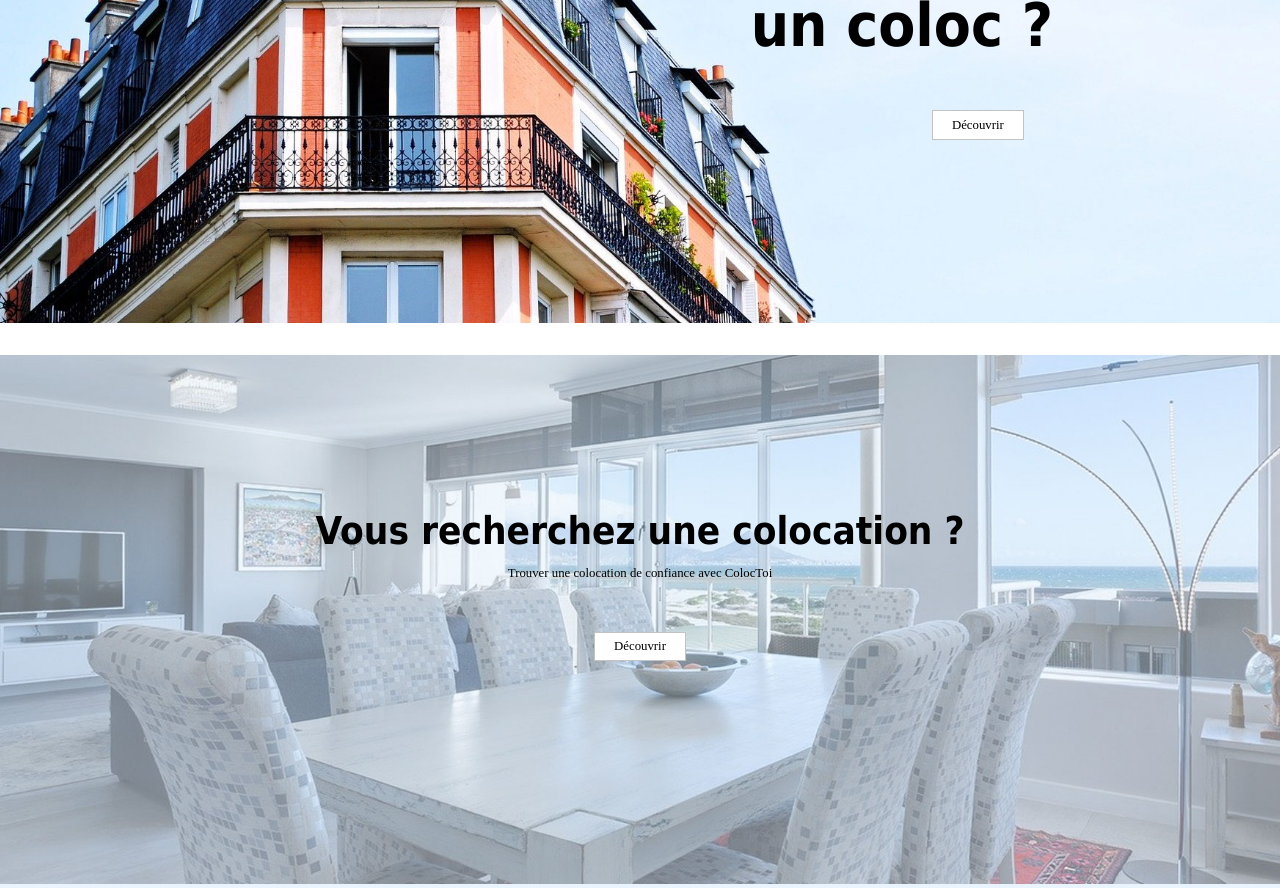
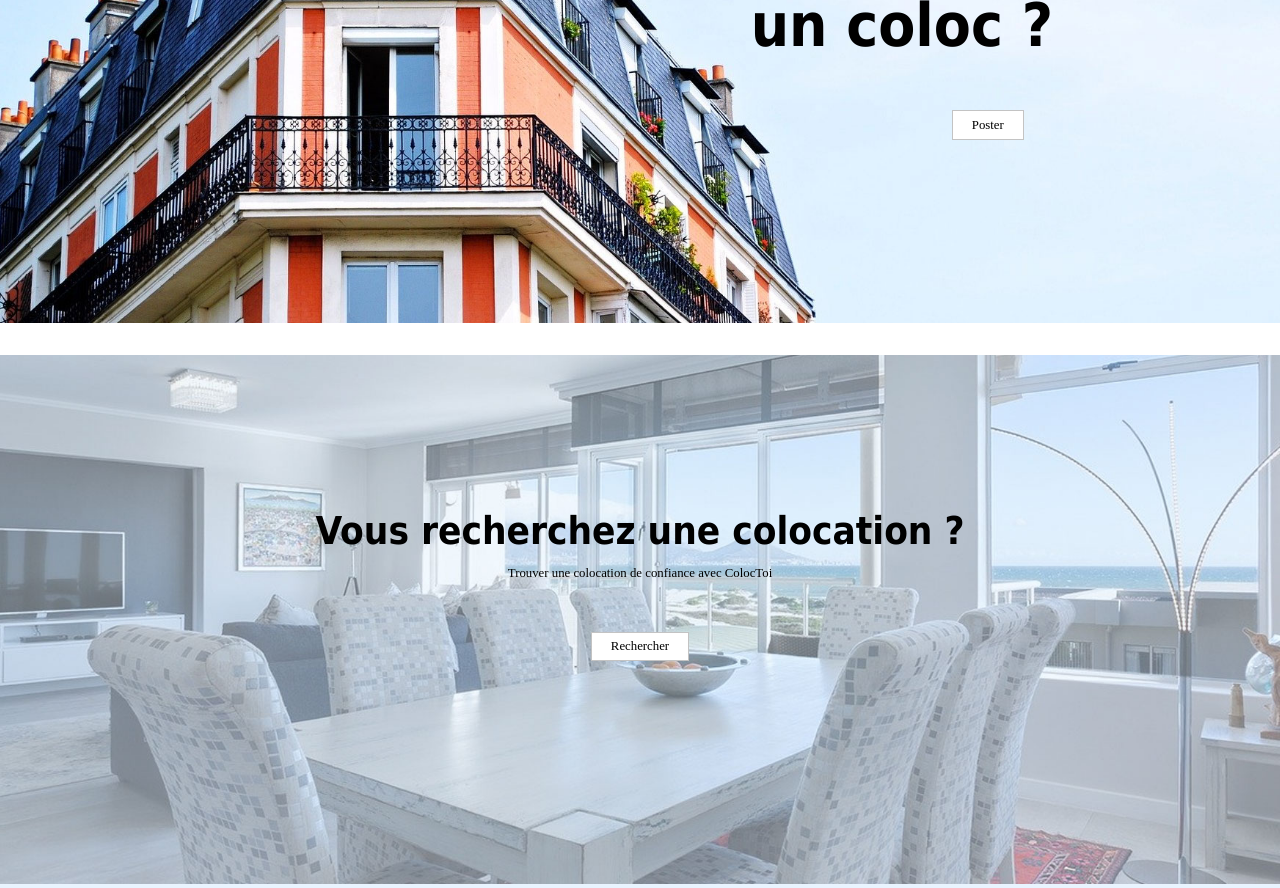
Before and after one commit to BlueFaste/ColocToi, a PHP site: page /accueil.php in a window 1280 px wide. Shown: the part 299-1187 px from the top of the page. Run offline with PHP 8.4, Linux system fonts and the light colour scheme; some libraries are stand-ins or nearby versions; some web fonts are replaced.

```diff
--- a/accueil/accueil.php
+++ b/accueil/accueil.php
@@ -13,13 +13,13 @@
 
 <div class="apart_accueil">
     <h2 class="content-img-accueil-text"> Vous recherchez <br> un coloc ? </h2>
-    <a href="../poster_un_appartement/poster_un_appartement.php"><input type="submit" name="" value="Découvrir" class="content-img-accueil-inp trajan butt"></a>
+    <a href="../poster_un_appartement/poster_un_appartement.php"><input type="submit" name="" value="Poster" class="content-img-accueil-inp trajan butt"></a>
 </div>
 
 <div class="int_accueil">
     <h2 class=""> Vous recherchez une colocation ? </h2>
     <p class="trajan"> Trouver une colocation de confiance avec ColocToi </p>
-    <a href="../recherche_colocation/recherche_colocation.php"><input type="submit" name="" value="Découvrir" class="trajan butt"></a>
+    <a href="../recherche_colocation/recherche_colocation.php"><input type="submit" name="" value="Rechercher" class="trajan butt"></a>
 </div>
 
 <section class="info">
```
